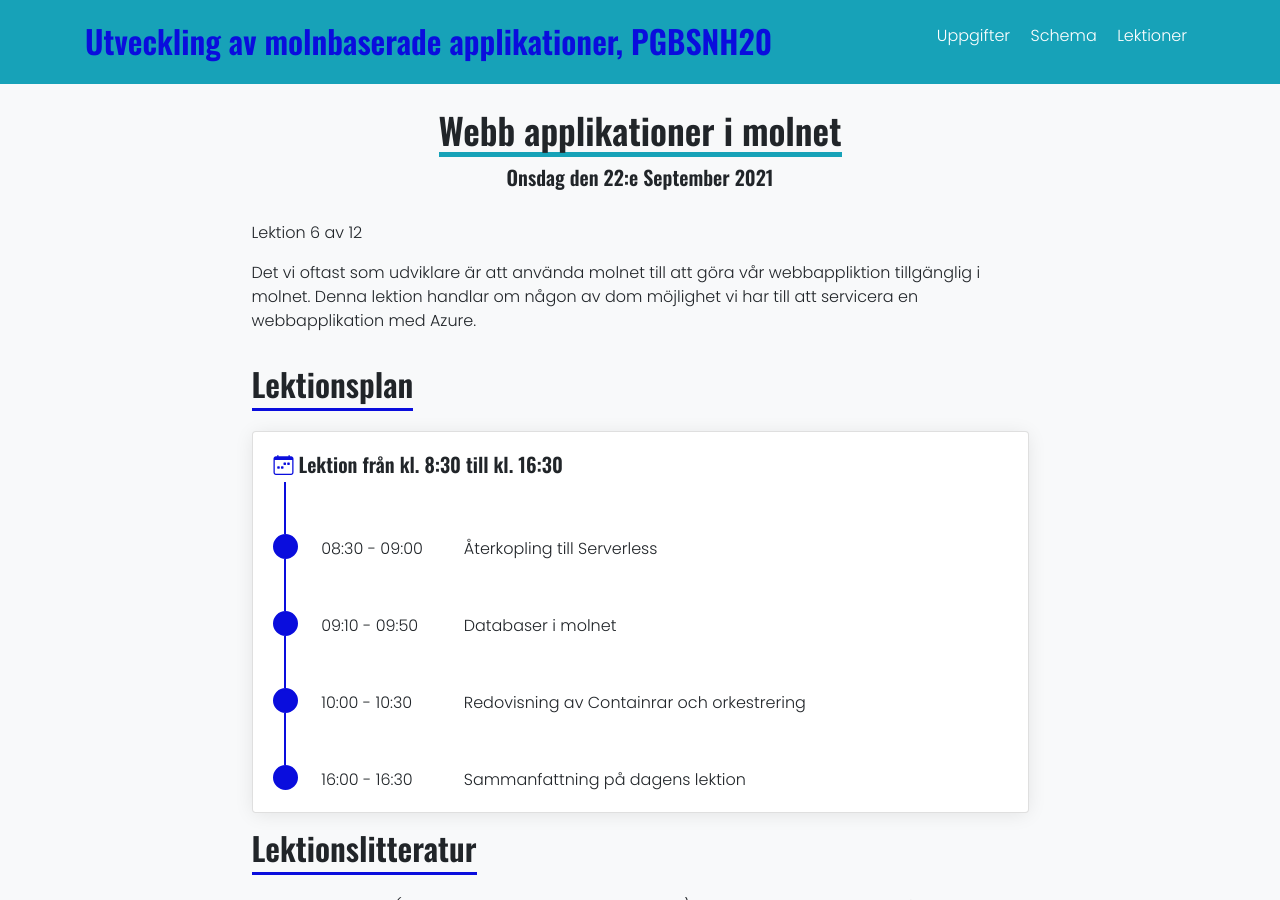
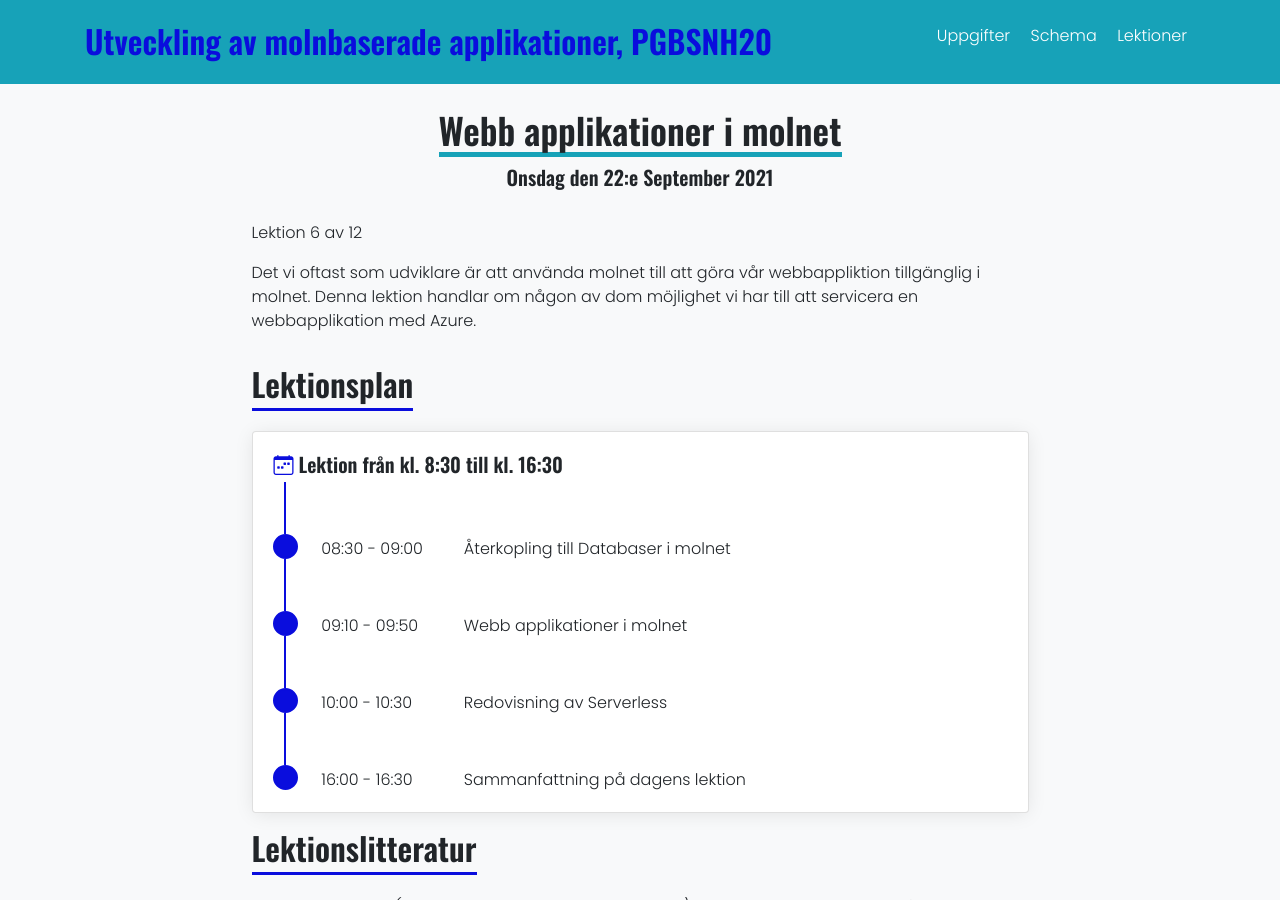
Before and after one commit to PGBSNH20/PGBSNH20-molnapplikationer, a Jekyll site: the page built from lectures/06-webapp.md, in a window 1280 px wide and 900 px high. Built offline with Jekyll 4.4.1, drawn with Linux system fonts in a browser that asks for light colours; nearby versions of some CDN libraries.

Commit message:
Fixes schedule data

```diff
--- a/lectures/06-webapp.md
+++ b/lectures/06-webapp.md
@@ -11,7 +11,7 @@ Det vi oftast som udviklare är att använda molnet till att göra vår webbappl
 
 ## Lektionsplan
 
-{% include lectureplan.html lectureWeek=2 lectureDay=0 lectureCaption="Lektion från kl. 8:30 till kl. 16:30" %}
+{% include lectureplan.html lectureWeek=2 lectureDay=2 lectureCaption="Lektion från kl. 8:30 till kl. 16:30" %}
 
 ## Lektionslitteratur
 *Detta är material (artiklar, videoer, blogs, podcasts etc) som är den teoretiska bas för denna lektion, det antas att du har läst/set/lystnad detta innan lektionen starter.*
```
Also changed, not shown: lectures/07-network.md (+1 -1 lines), lectures/08-files.md (+1 -1 lines).
